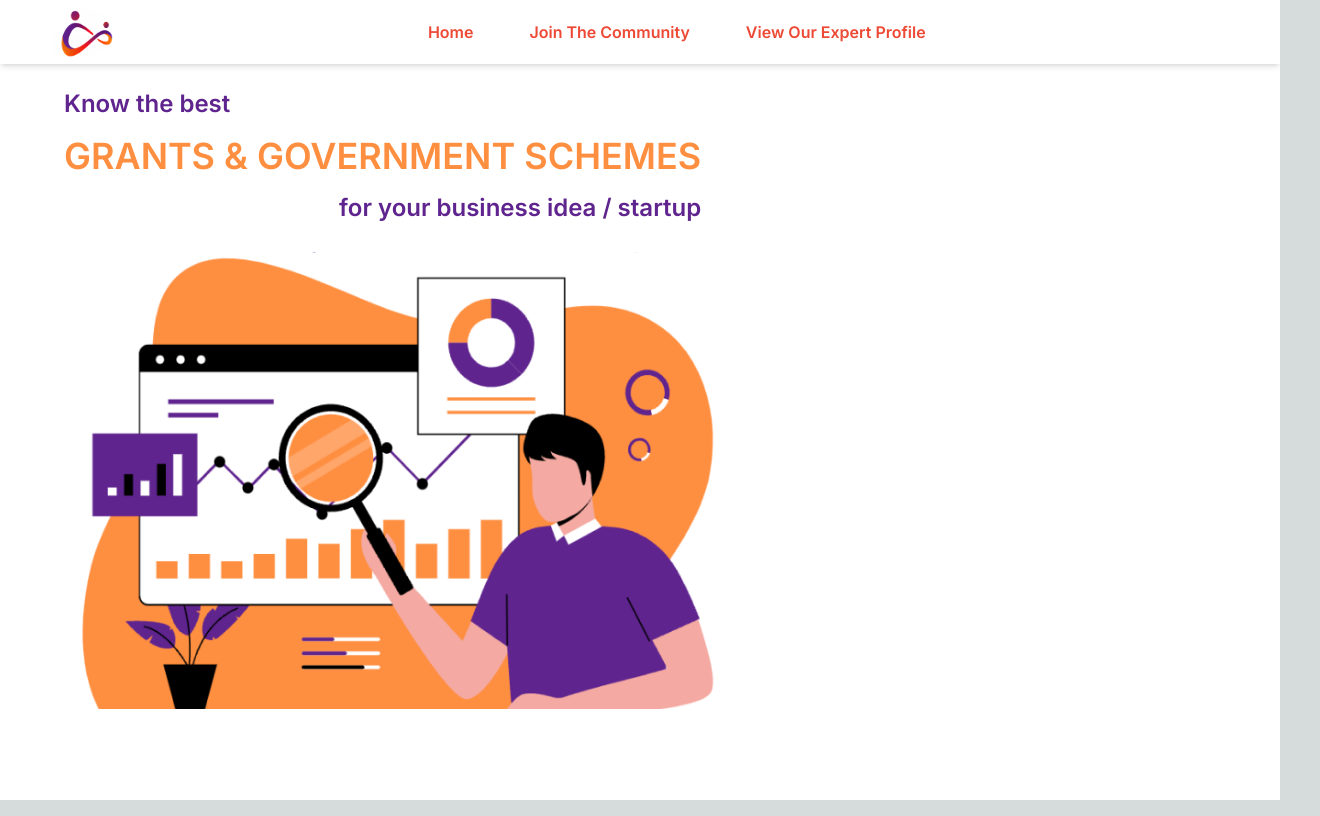
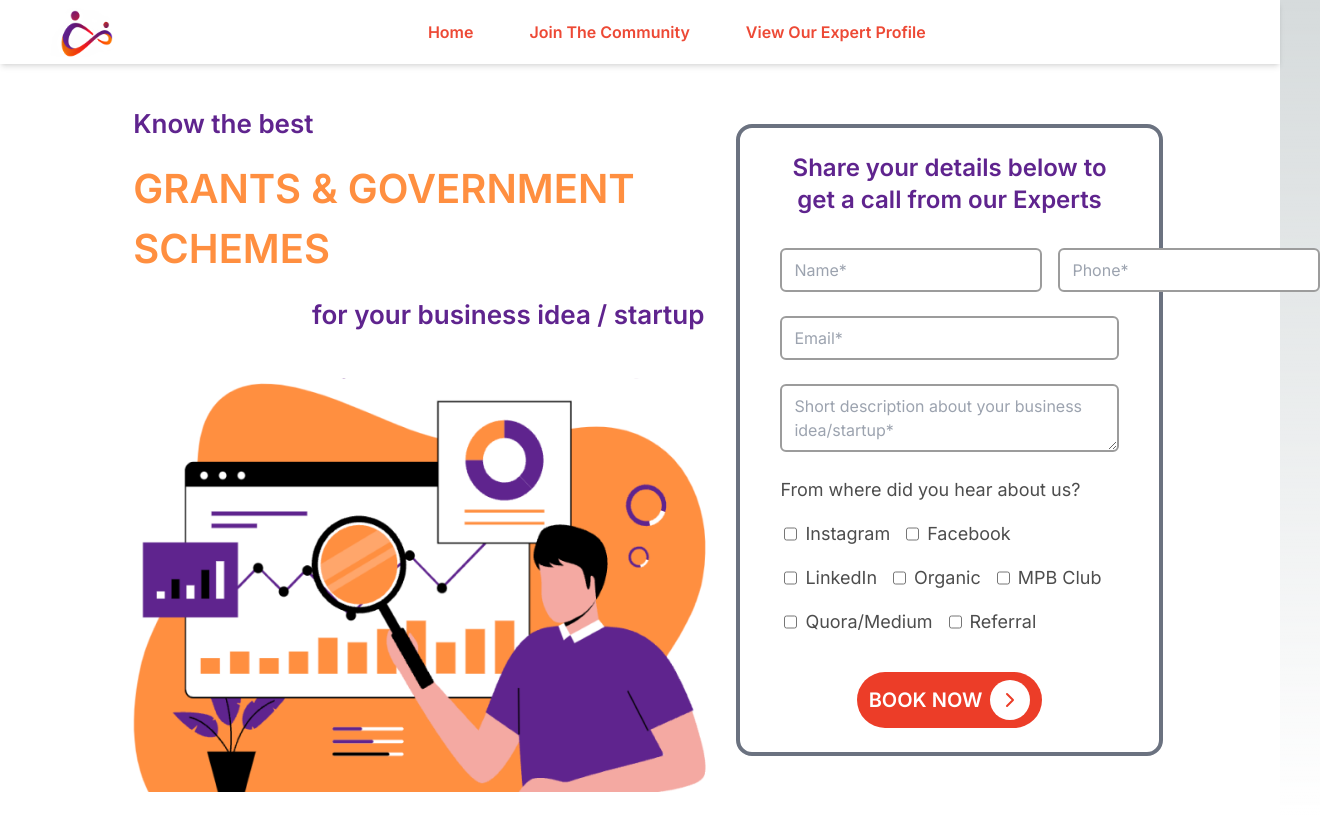
Before and after one commit to MyProBuddy/mpbforms, a Next.js app: page / in a window 1280 px wide. Shown: the whole page, 1320 px wide, since content can reach past the window. Built offline with nearby package versions, Linux system fonts and the light colour scheme.

Commit message:
hero section ready

```diff
--- a/components/sections/hero.tsx
+++ b/components/sections/hero.tsx
@@ -1,33 +1,115 @@
-import Image from "next/image";
-import heroImg from "@/static/hero-img.png";
+import Image from 'next/image'
+import heroImg from '@/static/hero-img.png'
+import { ChevronRight } from 'lucide-react'
+
+interface CheckboxProps {
+    label: string
+    name: string
+}
+
+export function Checkbox({ label, name }: CheckboxProps) {
+    return (
+        <div className='flex p-1 gap-2'>
+            <input type='checkbox' name={name} value={name}></input>
+            <label className='text-center font-inter text-lg font-normal'>
+                {label}
+            </label>
+        </div>
+    )
+}
 
 export default function Hero() {
     return (
-        <section className="flex justify-center">
-            <div className="grid grid-cols-12 gap-4 px-16 max-w-[1700px]">
-                <div className="col-span-7 flex flex-col gap-7 py-6">
-                    <div className="flex flex-col gap-4 text-[#5F248E] text-2xl w-fit font-semibold ">
-                        <div>
-                            Know the best
-                        </div>
-                        <div className="text-4xl text-[#FF8F40] uppercase">
+        <section className='flex justify-center'>
+            <div className='grid grid-cols-12 gap-4 px-16 w-11/12 items-center'>
+                <div className='col-span-7 flex flex-col gap-7 py-6'>
+                    <div className='flex flex-col gap-4 text-[#5F248E] text-[26px] w-fit font-semibold lg:p-4'>
+                        <div>Know the best</div>
+                        <div className='text-[40px] text-[#FF8F40] uppercase'>
                             Grants & Government Schemes
                         </div>
-                        <div className="text-end">
+                        <div className='text-end'>
                             for your business idea / startup
                         </div>
                     </div>
                     <div>
                         <Image
-                            alt="hero-img"
+                            alt='hero-img'
                             src={heroImg}
-                            className="w-full"
-
+                            // className="w-full"
                         />
                     </div>
                 </div>
-                <div className="col-span-5">
-                    {/* Content goes here */}
+                <div className='col-span-5'>
+                    <form className='border-4 border-gray-500 flex py-6 flex-col gap-8 rounded-2xl'>
+                        <h2 className='text-[#5F248E] text-center text-2xl font-semibold'>
+                            Share your details below to <br />
+                            get a call from our Experts
+                        </h2>
+                        <div className='px-10 flex flex-col gap-6'>
+                            <div className='flex gap-4'>
+                                <input
+                                    className='px-3 py-2 border-2 border-[#9C9C9C] rounded-md flex-1'
+                                    placeholder='Name*'
+                                ></input>
+                                <input
+                                    className='px-3 py-2 border-2 border-[#9C9C9C] rounded-md flex-1'
+                                    placeholder='Phone*'
+                                ></input>
+                            </div>
+                            <input
+                                className='px-3 py-2 border-2 border-[#9C9C9C] rounded-md'
+                                placeholder='Email*'
+                            ></input>
+                            <textarea
+                                className='px-3 py-2 border-2 border-[#9C9C9C] rounded-md'
+                                placeholder='Short description about your business idea/startup*'
+                            ></textarea>
+
+                            <div>
+                                <p className='text-[#4D4D4D] text-lg mb-3'>
+                                    From where did you hear about us?{' '}
+                                </p>
+                                <div className='flex flex-wrap gap-2 items-start content-start self-stretch text-[#4D4D4D]'>
+                                    {/* Instagram, Facebook, LinkedIn, Organic, MPB Club, Quora/medium, Referral */}
+                                    <Checkbox
+                                        label='Instagram'
+                                        name='instagram'
+                                    />
+                                    <Checkbox
+                                        label='Facebook'
+                                        name='facebook'
+                                    />
+                                    <Checkbox
+                                        label='LinkedIn'
+                                        name='linkedin'
+                                    />
+                                    <Checkbox label='Organic' name='organic' />
+                                    <Checkbox
+                                        label='MPB Club'
+                                        name='mpb-club'
+                                    />
+                                    <Checkbox
+                                        label='Quora/Medium'
+                                        name='quora-medium'
+                                    />
+                                    <Checkbox
+                                        label='Referral'
+                                        name='referral'
+                                    />
+                                </div>
+                            </div>
+                        </div>
+
+                        <button className='mr-auto ml-auto flex items-center justify-center gap-2 py-2 px-3 rounded-full bg-[#EC3D28] w-fit'>
+                            <p className='text-white text-center font-inter text-xl font-semibold uppercase'>
+                                Book Now
+                            </p>
+                            <div className='w-10 h-10 bg-white rounded-full flex justify-center items-center'>
+                                <ChevronRight size={24} color='#EC3D28' />
+                            </div>
+                        </button>
+                    </form>
                 </div>
             </div>
         </section>
```
Also changed, not shown: package.json (+6 -5 lines), 2 other files (tests, documents, lock files or other folders).
